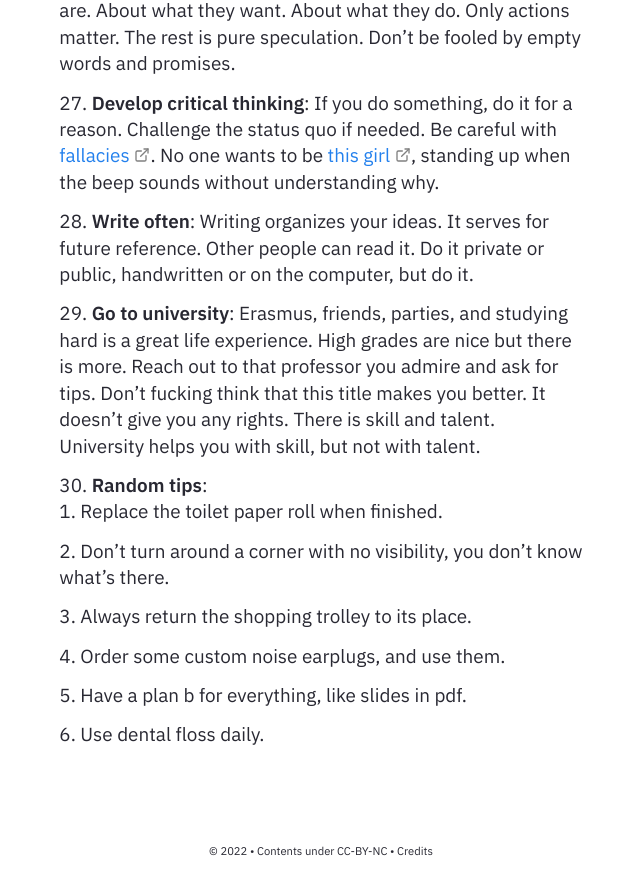
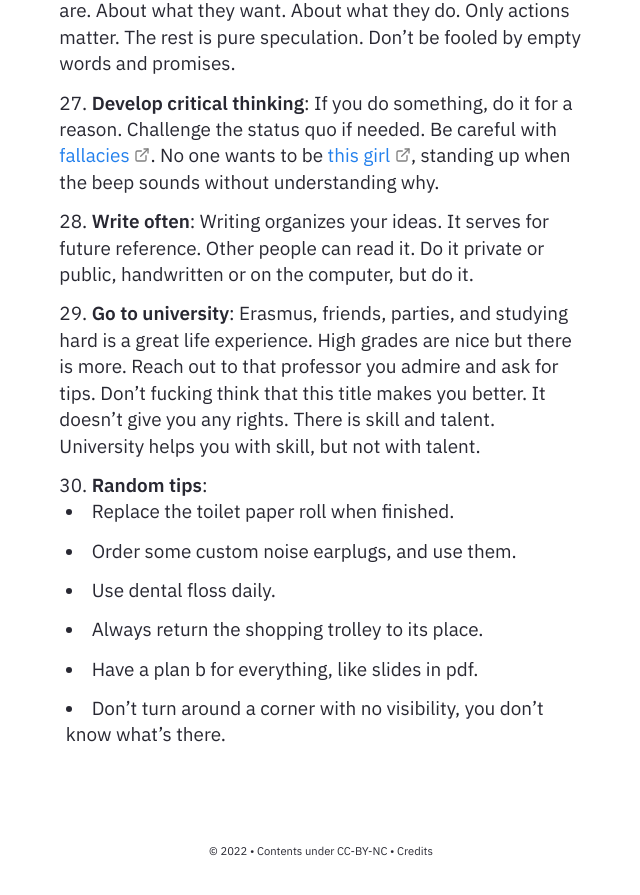
Before and after one commit to alrevuelta/myblog, a Jekyll site: the page built from _posts/2024-02-09-30lessons-30years.md, in a window 1280 px wide and 900 px high, scrolled down 4641 px. Shown: the top 895 px of the window, without its empty margins (319-959 px from the left). Built offline with Jekyll 4.4.1, drawn with Linux system fonts in a browser that asks for light colours; part of the change alters nothing that is shown.

```diff
--- a/_posts/2024-02-09-30lessons-30years.md
+++ b/_posts/2024-02-09-30lessons-30years.md
@@ -36,9 +36,9 @@ Just turned 30 years old and wanted to share my 30 lessons learned during this d
 28. **Write often**: Writing organizes your ideas. It serves for future reference. Other people can read it. Do it private or public, handwritten or on the computer, but do it.
 29. **Go to university**: Erasmus, friends, parties, and studying hard is a great life experience. High grades are nice but there is more. Reach out to that professor you admire and ask for tips. Don’t fucking think that this title makes you better. It doesn’t give you any rights. There is skill and talent. University helps you with skill, but not with talent.
 30. **Random tips**:
-    1. Replace the toilet paper roll when finished.
-    2. Don’t turn around a corner with no visibility, you don’t know what’s there.
-    3. Always return the shopping trolley to its place.
-    4. Order some custom noise earplugs, and use them.
-    5. Have a plan b for everything, like slides in pdf.
-    6. Use dental floss daily.
+* Replace the toilet paper roll when finished.
+* Order some custom noise earplugs, and use them.
+* Use dental floss daily.
+* Always return the shopping trolley to its place.
+* Have a plan b for everything, like slides in pdf.
+* Don’t turn around a corner with no visibility, you don’t know what’s there.
```
